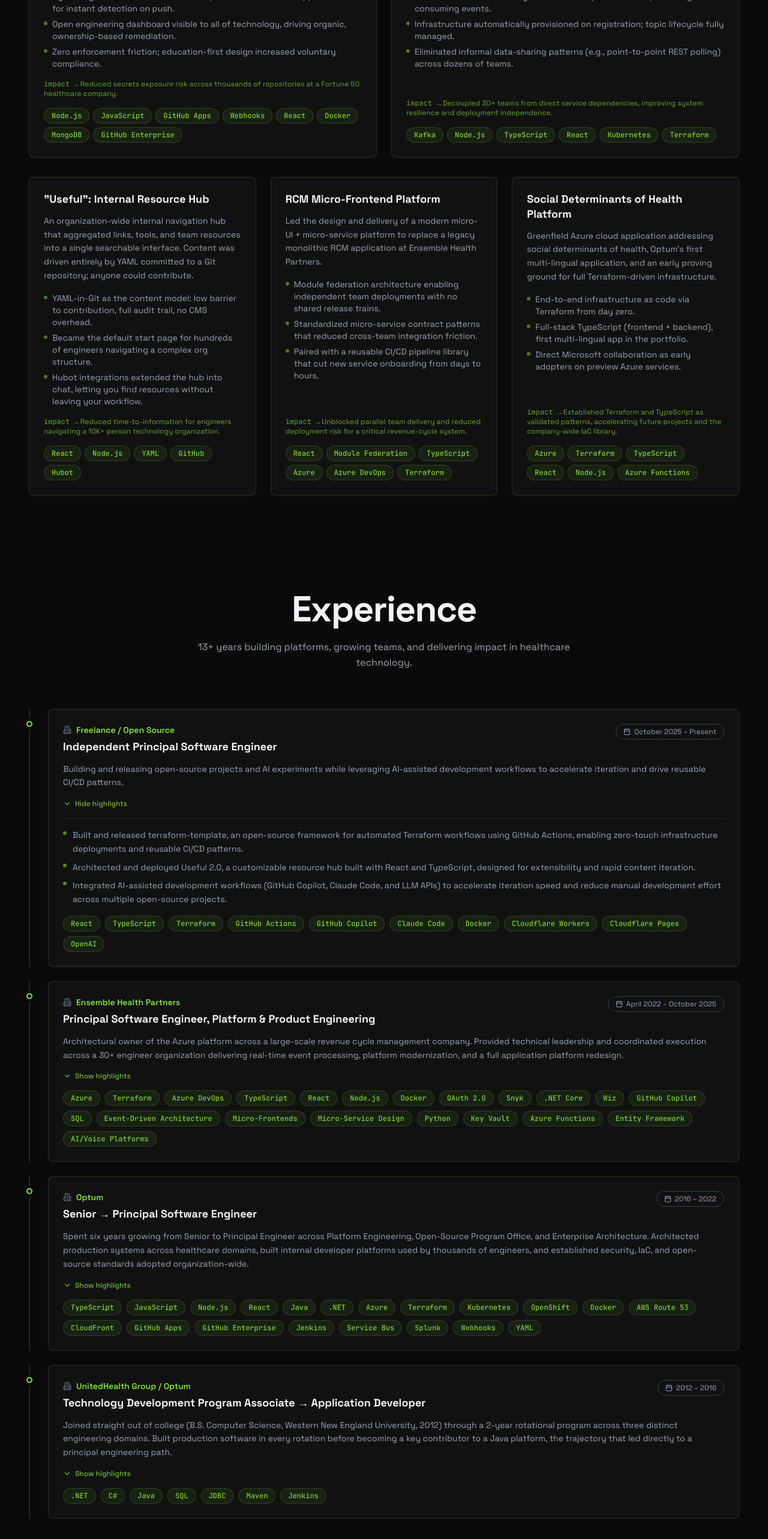
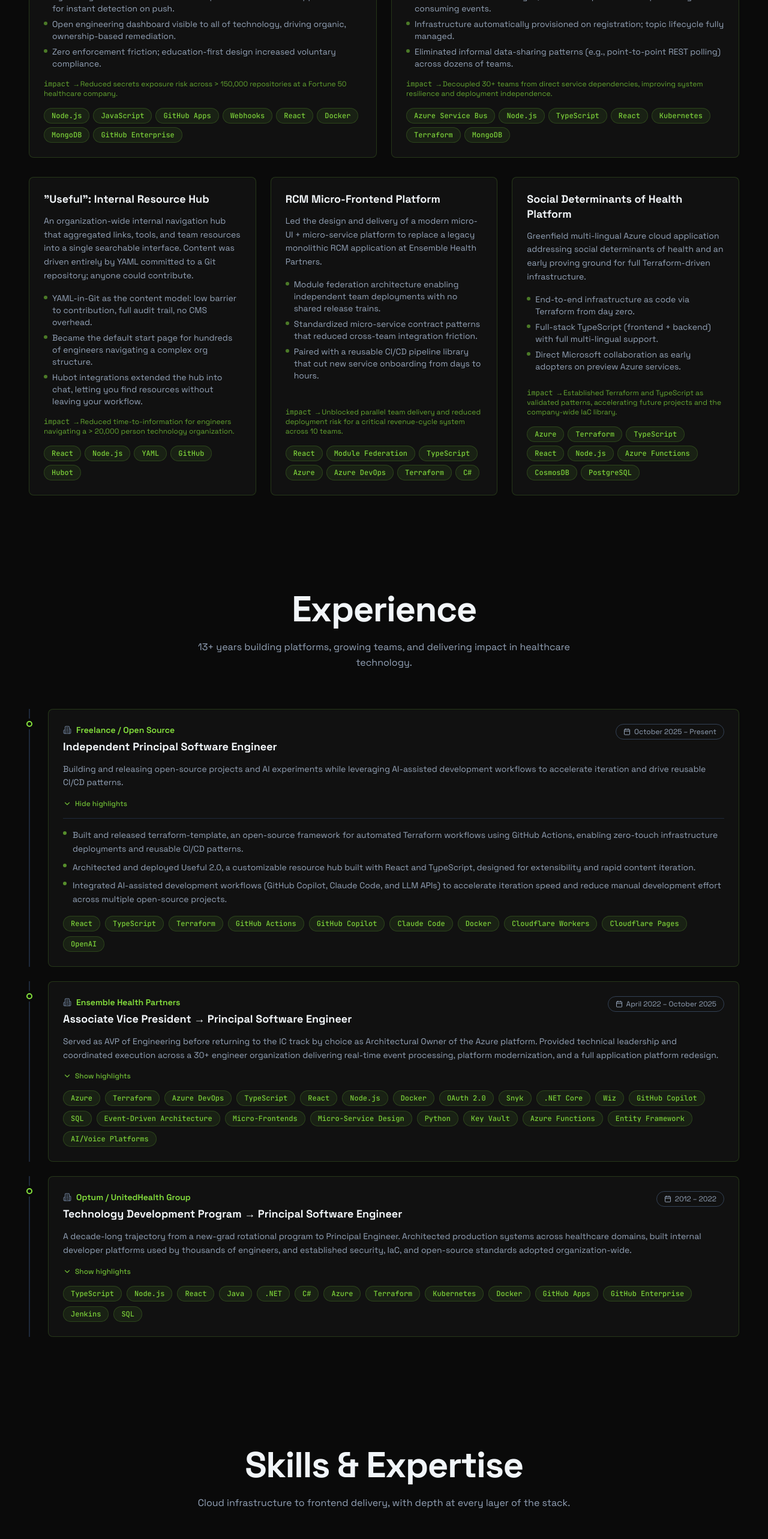
Before and after one commit to PseudoCoding/portfolio-site, a React (Vite) app: page / in a window 1280 px wide. Shown: the part 1260-3826 px from the top of the page at 60% size. Built offline with nearby package versions, Linux system fonts and the light colour scheme.

Commit message:
Update wording

```diff
--- a/src/config.ts
+++ b/src/config.ts
@@ -77,24 +77,19 @@ export const config: SiteConfig = {
       {
         id: 'ensemble',
         company: 'Ensemble Health Partners',
-        role: 'Principal Software Engineer, Platform & Product Engineering',
+        role: 'Associate Vice President → Principal Software Engineer',
         period: 'April 2022 – October 2025',
         summary:
-          'Architectural owner of the Azure platform across a large-scale revenue cycle management company. '
+          'Served as AVP of Engineering before returning to the IC track by choice as Architectural Owner of the Azure platform. '
           + 'Provided technical leadership and coordinated execution across a 30+ engineer organization delivering '
           + 'real-time event processing, platform modernization, and a full application platform redesign.',
         highlights: [
-          'Led the architectural transition of a legacy monolith to a modern Revenue Cycle Management platform utilizing micro-UIs and microservices, accelerating deployment frequency from monthly releases to a reliable bi-weekly cadence, with core teams achieving multiple releases per week.',
-          'Engineered a robust event engine processing over 864,000 real-time healthcare events daily, successfully shifting data processing from legacy overnight batch runs to a continuous stream with under 15 minutes of latency.',
-          'Led the design and technical direction of a voice-based AI platform integrated with enterprise telephony, enabling automated support interactions and reducing customer service demand by 30% across the organization.',
-          'Guided architectural improvements that reduced platform response times from tens of seconds to sub-second levels, raising uptime from 70% to 95% and establishing a new reliability baseline.',
-          'Drove the enterprise-wide adoption of GitHub Copilot across a 250-member technology organization spanning data, product, security, and AI engineering, establishing a 35% active daily utilization rate to safely modernize engineering workflows at scale.',
-          'Introduced Terraform as the core IaC standard, eliminating manual production changes and building the reusable module library adopted by all product teams.',
-          'Delivered a shared CI/CD pipeline library for Azure DevOps, standardizing deployment workflows and accelerating developer productivity at scale.',
-          'Implemented OAuth 2.0 and enterprise-wide RBAC policies; integrated Snyk, Wiz, and Probely into the SDLC to proactively mitigate production vulnerabilities.',
-          'Aligned Agile delivery practices across teams, synchronizing sprint cadences and enabling a predictable, organization-wide two-week release cycle.',
-          'Established a Docusaurus-based documentation culture spanning architecture decision records, component docs, and blameless post-incident reviews.',
-          'Launched a monthly cross-team knowledge-sharing community that became the primary engineering standards forum across the organization.',
+          'Architected the transition of a legacy monolith to a modern micro-frontend and microservice Revenue Cycle Management platform, accelerating core team deployments from monthly releases to multiple times a week.',
+          'Engineered a robust event engine processing over 864,000 real-time healthcare events daily, pivoting legacy overnight batch workloads into continuous streams with under 15 minutes of latency.',
+          'Led the technical direction of a voice-based AI platform integrated with enterprise telephony, automating support interactions and reducing customer service demand by 30%.',
+          'Guided platform-wide architectural improvements that reduced response times from tens of seconds to sub-second levels, raising overall uptime from 70% to 95%.',
+          'Introduced Terraform as the core IaC standard, modernized CI/CD via shared pipelines, and integrated zero-trust policies, enterprise RBAC, and automated vulnerability scanning into the SDLC.',
+          'Scaled engineering culture across a 250-member organization: drove GitHub Copilot to a 35% daily active rate, harmonized Agile release cadences, and established standard templates for ADRs and post-incident reviews.',
         ],
         technologies: [
           'Azure', 'Terraform', 'Azure DevOps', 'TypeScript', 'React', 'Node.js',
@@ -104,50 +99,30 @@ export const config: SiteConfig = {
         ],
       },
       {
-      id: 'optum-principal',
-      company: 'Optum',
-      role: 'Senior → Principal Software Engineer',
-      period: '2016 – 2022',
+        id: 'optum-combined',
+        company: 'Optum / UnitedHealth Group',
+        role: 'Technology Development Program → Principal Software Engineer',
+        period: '2012 – 2022',
         summary:
-        'Spent six years growing from Senior to Principal Engineer across Platform Engineering, Open-Source Program Office, and Enterprise Architecture. ' +
+          'A decade-long trajectory from a new-grad rotational program to Principal Engineer. ' +
           'Architected production systems across healthcare domains, built internal developer platforms used by thousands of engineers, ' +
           'and established security, IaC, and open-source standards adopted organization-wide.',
         highlights: [
           'Defined and delivered an enterprise secrets-scanning capability monitoring 150,000+ repositories via scheduled sweeps and real-time GitHub App webhooks, surfacing findings in a public engineering dashboard to drive organic remediation.',
           'Architected and launched a self-service eventing platform enabling any team to onboard as event producers or consumers through a zero-ticket workflow; owned the infrastructure and the frontend management application.',
-        "Reduced SDOH platform operational costs by over 50% while delivering the organization's first multi-lingual, full-stack TypeScript Azure application with end-to-end Terraform infrastructure from day one.",
+          'Reduced SDOH platform operational costs by over 50% while delivering the organization\'s first multi-lingual, full-stack TypeScript Azure application with end-to-end Terraform infrastructure from day one.',
           'Led the Open-Source Program Office: defined repository quality standards, partnered with legal on IP protection, and built a developer-first contribution model for a Fortune 50 technology organization.',
           'Built and grew the internal DevOps Community from ~100 to 500+ engineers through monthly events and cross-team tooling forums.',
-        'Architected multi-region load balancing (AWS Route 53) and static asset delivery (CloudFront) for high-traffic provider applications; designed a dynamic API gateway for Kubernetes-hosted microservices.',
-        'Developed and evangelized diagnostic, logging, and security libraries adopted across multiple provider-facing teams, standardizing best practices and reducing duplicated engineering effort.',
-        'Built "Useful", a centralized YAML-in-Git resource hub that became the default navigation tool for engineers across a 10K+ person technology organization.',
-        'Designed and implemented CI/CD pipelines enabling daily deployment cycles across provider applications; mentored and onboarded new engineering teams on platform best practices.',
-        'Contributed to the architectural evolution of the core provider tool from a monolithic codebase to a modular, scalable architecture, improving long-term maintainability and deployment efficiency.',
+          'Became a key contributor to a JDBC-based Java platform and completed clinical mapping tools during early career rotations, establishing the track record that accelerated a principal engineering trajectory.'
         ],
         technologies: [
-        'TypeScript', 'JavaScript', 'Node.js', 'React', 'Java', '.NET',
-        'Azure', 'Terraform', 'Kubernetes', 'OpenShift', 'Docker',
-        'AWS Route 53', 'CloudFront', 'GitHub Apps', 'GitHub Enterprise',
-        'Jenkins', 'Service Bus', 'Splunk', 'Webhooks', 'YAML',
+          // Combined list of the most relevant top-tier tech:
+          'TypeScript', 'Node.js', 'React', 'Java', '.NET', 'C#',
+          'Azure', 'Terraform', 'Kubernetes', 'Docker',
+          'GitHub Apps', 'GitHub Enterprise', 'Jenkins', 'SQL'
         ],
-    },
-    {
-      id: 'optum-tdp',
-      company: 'UnitedHealth Group / Optum',
-      role: 'Technology Development Program Associate → Application Developer',
-      period: '2012 – 2016',
-      summary:
-        'Joined straight out of college (B.S. Computer Science, Western New England University, 2012) through a '
-        + '2-year rotational program across three distinct engineering domains. '
-        + 'Built production software in every rotation before becoming a key contributor to a Java platform, the trajectory that led directly to a principal engineering path.',
-      highlights: [
-        'Completed three rotations across healthcare reporting (.NET), employee platform support, and large-scale Java products, shipping production software throughout.',
-        'Built an ICD-10 diagnostic code mapping tool and .NET companion applications for a mainframe support organization, reducing manual mapping overhead for clinical teams.',
-        'Refactored legacy employee services platform to clean up code, increase reusability, and improved debugging capabilities',
-        'Became a key contributor to a JDBC-based Java platform, taking ownership of deployments and API internals and establishing the track record that accelerated a principal engineering trajectory.',
-      ],
-      technologies: ['.NET', 'C#', 'Java', 'SQL', 'JDBC', 'Maven', 'Jenkins'],
-    },],
+      }
+      ,],
   },
 
   // ─── Skills ───────────────────────────────────────────────────────────────
@@ -340,7 +315,7 @@ export const config: SiteConfig = {
         'Open engineering dashboard visible to all of technology, driving organic, ownership-based remediation.',
         'Zero enforcement friction; education-first design increased voluntary compliance.',
       ],
-      impact: 'Reduced secrets exposure risk across thousands of repositories at a Fortune 50 healthcare company.',
+      impact: 'Reduced secrets exposure risk across > 150,000 repositories at a Fortune 50 healthcare company.',
       technologies: ['Node.js', 'JavaScript', 'GitHub Apps', 'Webhooks', 'React', 'Docker', 'MongoDB', 'GitHub Enterprise'],
       featured: true,
     },
@@ -356,7 +331,7 @@ export const config: SiteConfig = {
         'Eliminated informal data-sharing patterns (e.g., point-to-point REST polling) across dozens of teams.',
       ],
       impact: 'Decoupled 30+ teams from direct service dependencies, improving system resilience and deployment independence.',
-      technologies: ['Kafka', 'Node.js', 'TypeScript', 'React', 'Kubernetes', 'Terraform'],
+      technologies: ['Azure Service Bus', 'Node.js', 'TypeScript', 'React', 'Kubernetes', 'Terraform', 'MongoDB'],
       featured: true,
     },
     {
@@ -370,7 +345,7 @@ export const config: SiteConfig = {
         'Became the default start page for hundreds of engineers navigating a complex org structure.',
         'Hubot integrations extended the hub into chat, letting you find resources without leaving your workflow.',
       ],
-      impact: 'Reduced time-to-information for engineers navigating a 10K+ person technology organization.',
+      impact: 'Reduced time-to-information for engineers navigating a > 20,000 person technology organization.',
       technologies: ['React', 'Node.js', 'YAML', 'GitHub', 'Hubot'],
     },
     {
@@ -384,23 +359,23 @@ export const config: SiteConfig = {
         'Standardized micro-service contract patterns that reduced cross-team integration friction.',
         'Paired with a reusable CI/CD pipeline library that cut new service onboarding from days to hours.',
       ],
-      impact: 'Unblocked parallel team delivery and reduced deployment risk for a critical revenue-cycle system.',
-      technologies: ['React', 'Module Federation', 'TypeScript', 'Azure', 'Azure DevOps', 'Terraform'],
+      impact: 'Unblocked parallel team delivery and reduced deployment risk for a critical revenue-cycle system across 10 teams.',
+      technologies: ['React', 'Module Federation', 'TypeScript', 'Azure', 'Azure DevOps', 'Terraform', 'C#'],
     },
     {
       id: 'sdoh',
       title: 'Social Determinants of Health Platform',
       description:
-        "Greenfield Azure cloud application addressing social determinants of health, Optum's first multi-lingual application, " +
+        "Greenfield multi-lingual Azure cloud application addressing social determinants of health " +
         'and an early proving ground for full Terraform-driven infrastructure.',
       highlights: [
         'End-to-end infrastructure as code via Terraform from day zero.',
-        'Full-stack TypeScript (frontend + backend), first multi-lingual app in the portfolio.',
+        'Full-stack TypeScript (frontend + backend) with full multi-lingual support.',
         'Direct Microsoft collaboration as early adopters on preview Azure services.',
       ],
       impact:
         'Established Terraform and TypeScript as validated patterns, accelerating future projects and the company-wide IaC library.',
-      technologies: ['Azure', 'Terraform', 'TypeScript', 'React', 'Node.js', 'Azure Functions'],
+      technologies: ['Azure', 'Terraform', 'TypeScript', 'React', 'Node.js', 'Azure Functions', 'CosmosDB', 'PostgreSQL'],
     },
   ],
 
@@ -454,7 +429,7 @@ export const config: SiteConfig = {
       title: 'Vypher',
       repo: 'PseudoCoding/vypher',
       description: 'A security-focused development tool. More details coming soon.',
-      languages: [ 'Go' ],
+      languages: ['Go'],
       technologies: ['CLI Tool', 'Security'],
       comingSoon: true,
     },
@@ -463,7 +438,7 @@ export const config: SiteConfig = {
       title: 'Knowledge Base',
       repo: 'PseudoCoding/knowledge-base',
       description: 'A structured documentation site capturing technology knowledge and engineering patterns.',
-      languages: [ 'Markdown' ],
+      languages: ['Markdown'],
       technologies: ['Documentation'],
       comingSoon: true,
     },
@@ -472,7 +447,7 @@ export const config: SiteConfig = {
       title: 'Dynamic Theming',
       repo: 'PseudoCoding/dynamic-theming',
       description: 'AI-generated themes for React applications. Dynamically produce and apply design tokens at runtime.',
-      languages: [ 'TypeScript', 'CSS' ],
+      languages: ['TypeScript', 'CSS'],
       technologies: ['React', 'OpenAI'],
       comingSoon: true,
     },
```
Also changed, not shown: 1 other file (tests, documents, lock files or other folders). Lines whose indentation alone changed are shown as unchanged.
